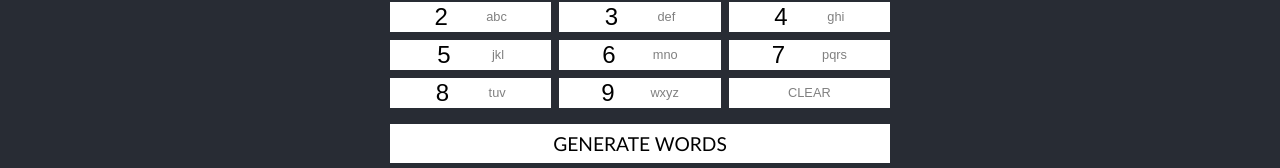
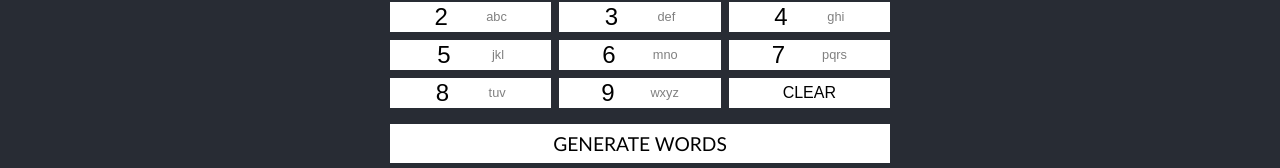
Before and after one commit to ewantindale/phonewords, a React (Create React App) app in the folder frontend/: page / in a window 1280 px wide. Shown: the part 220-388 px from the top of the page. Built offline with nearby package versions, Linux system fonts and the light colour scheme.

Commit message:
separate CLEAR button from numbers

```diff
--- a/frontend/src/components/Numpad.js
+++ b/frontend/src/components/Numpad.js
@@ -11,31 +11,31 @@ const numpadKeys = {
   7: "pqrs",
   8: "tuv",
   9: "wxyz",
-  10: "CLEAR",
 };
 
-export const Numpad = ({ setNumericString, dispatch }) => {
+export const Numpad = ({ dispatch, setNumericString }) => {
+  const handleClearButtonClick = () => {
+    dispatch(clear());
+    setNumericString("");
+  };
+
   return (
     <div className={styles.numpad}>
       {Object.keys(numpadKeys).map((num) => (
         <button
           key={num}
           className={styles.button}
-          onClick={
-            num < 10
-              ? () => setNumericString((v) => v + num)
-              : () => {
-                  setNumericString("");
-                  dispatch(clear());
-                }
-          }
+          onClick={() => setNumericString((v) => v + num)}
           name={num}
         >
-          {num < 10 ? <span className={styles.number}>{num}</span> : null}
+          <span className={styles.number}>{num}</span>
 
           <span className={styles.letters}>{numpadKeys[num]}</span>
         </button>
       ))}
+      <button className={styles.button} onClick={handleClearButtonClick}>
+        <span className={styles.clearText}>CLEAR</span>
+      </button>
     </div>
   );
 };
--- a/frontend/src/components/Numpad.module.css
+++ b/frontend/src/components/Numpad.module.css
@@ -24,3 +24,7 @@
   font-size: 0.8rem;
   color: grey;
 }
+
+.clearText {
+  font-size: 1rem;
+}
```
